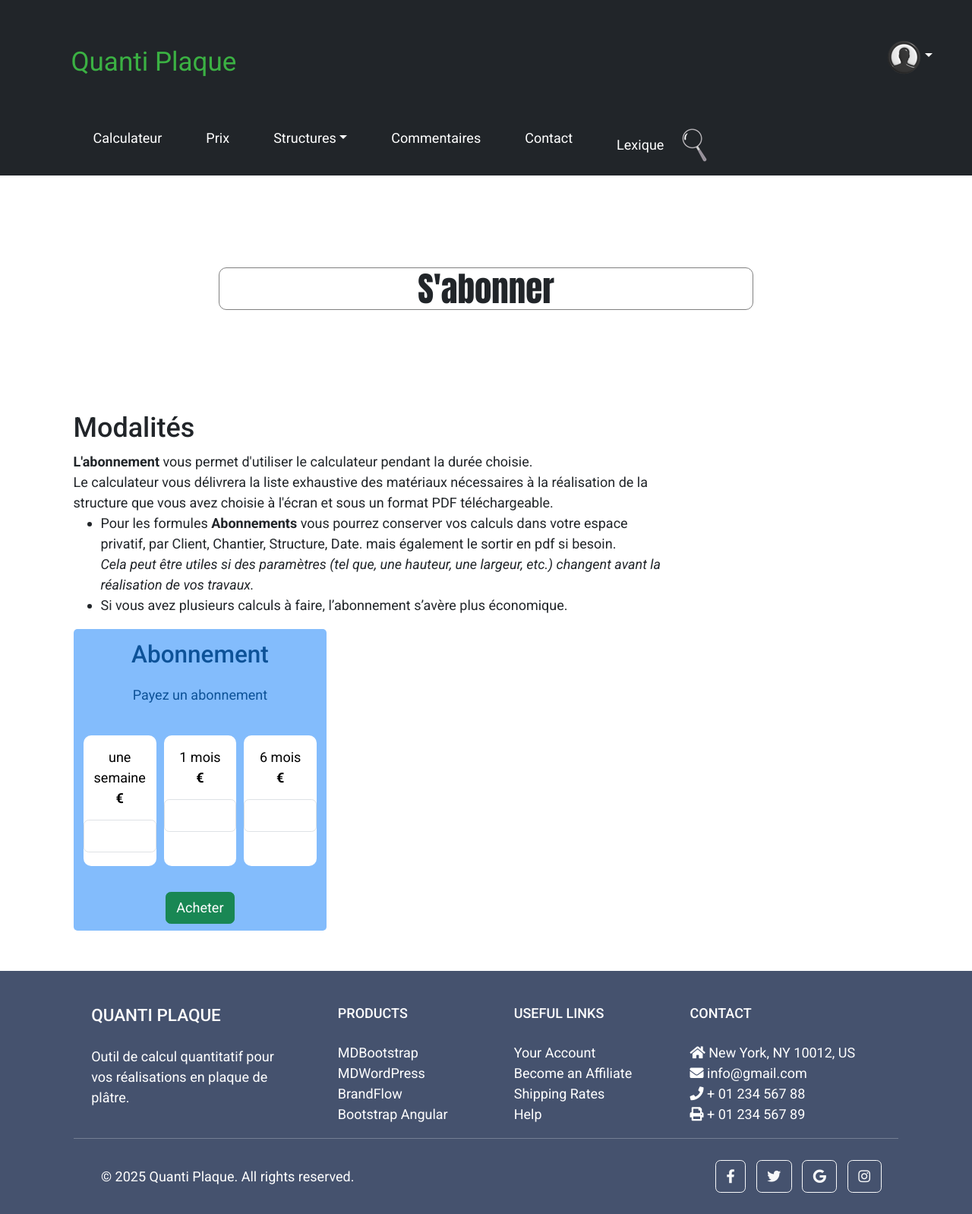
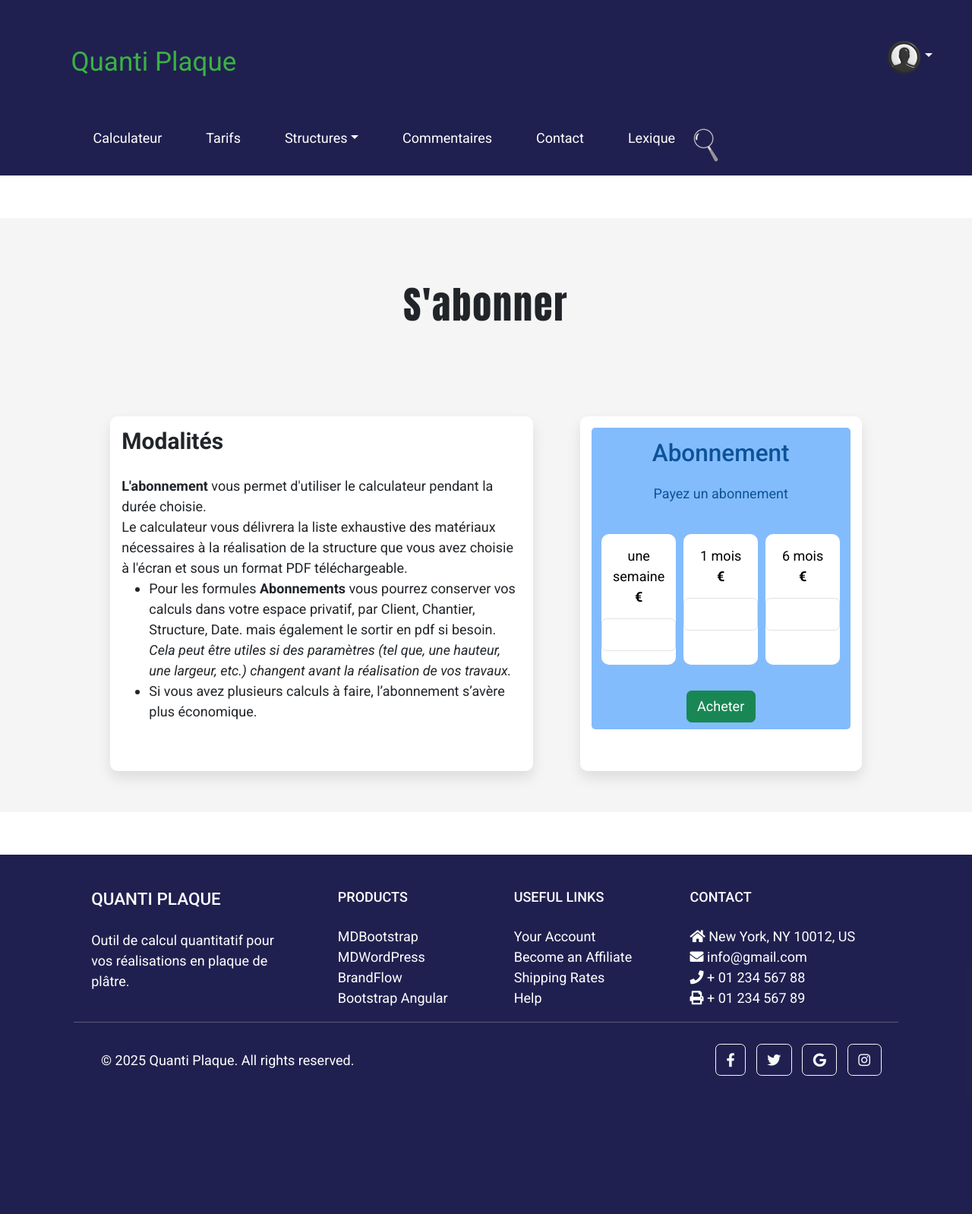
Before and after one commit to EmmanuelBourdier/quanti-mars, a Symfony app: template templates/abonnement/buy_abonnement.html.twig in a window 1280 px wide. Shown: the whole page at 76% size. After the commit the page ends 1416 px from the top, so only its background shows below. Run offline with Twig, Linux system fonts and the light colour scheme; the template is opened without the code that fills it, so the values that code supplies are empty; form fields are guessed from the names that the template uses; style sheets or scripts are compiled from the project's sources; some libraries are stand-ins or nearby versions.

Commit message:
Auto stash before rebase of "main" onto "origin/main"

```diff
--- a/assets/styles/style.css
+++ b/assets/styles/style.css
@@ -12,6 +12,27 @@ body {
 }
 
 /*color*/
+
+/* differents bleu ajout le 9/4/25 */
+
+.bg-bleu-ma{
+  background-color: #114e;
+}
+.bg-bleu-roi{
+  background-color: #0c42c0;
+}
+.bg-bleu-roi{
+  background-color: #2128f5;
+}
+.bg-bleu-ciel{
+  background-color: #39a8ff;
+}
+.bg-bleu-cielc{
+  background-color: #84dbf0;
+}
+
+/* fin ajout  le 9/4/25 */
+
 .bg-grey {
   background-color: #a5b5d1;
   /*avant #93a9bc;*/
@@ -37,6 +58,12 @@ body {
   border-radius: 0px; /*border-radius: 10px*/
   padding: 0px; /*pading de 16px*/
 }
+
+.text-muted{
+  color:grey;
+  font-style: italic ;
+}
+
 
 .transparent {
   background-color: transparent;
@@ -597,7 +624,6 @@ h3.tarif {
 
 .tarif-title {
   display: flex;
-
   font-family: "Anton", sans-serif;
   margin: 40px auto;
   border: 1px solid gray;
@@ -615,25 +641,36 @@ h3.tarif {
 .tarif .container {
   display: flex;
   flex-wrap: wrap;
-  justify-content: space-between;
+  justify-content: space-evenly;
   width: 100%;
-  margin: 13px;
 }
 
 .tarif-left {
+  box-shadow: 0 0.5rem 1rem rgba(0, 0, 0, 0.1);
+  border-radius: 10px;
   display: flex;
   flex-direction: column;
-  justify-content: center;
-  width: 70%;
+  justify-content: start;
   text-align: start;
+  padding: 15px;
+  background-color: white;
 }
 
 .tarif-right {
+  box-shadow: 0 0.5rem 1rem rgba(0, 0, 0, 0.1);
+  border-radius: 10px;
   display: flex;
   justify-content: center;
   align-items: center;
-  width: 30%;
   text-align: center;
+  background-color: white;
+  padding:15px;
+}
+
+.prix-tarif{
+ float:right ;
+ margin-right: 10px;
+
 }
 
 .img-buy {
@@ -655,7 +692,7 @@ h3.tarif {
 }
 
 .card-body {
-  min-height: 223px;
+  min-height: 273px;
 }
 
 .list-comment {
--- a/src/Controller/Admin/UserPackCrudController.php
+++ b/src/Controller/Admin/UserPackCrudController.php
@@ -10,6 +10,7 @@ use EasyCorp\Bundle\EasyAdminBundle\Field\TextEditorField;
 use EasyCorp\Bundle\EasyAdminBundle\Field\TextField;
 use EasyCorp\Bundle\EasyAdminBundle\Config\Actions;
 use EasyCorp\Bundle\EasyAdminBundle\Config\Action;
+use EasyCorp\Bundle\EasyAdminBundle\Field\IntegerField;
 
 class UserPackCrudController extends AbstractCrudController
 {
@@ -32,7 +33,7 @@ class UserPackCrudController extends AbstractCrudController
             AssociationField::new('pack')->setLabel('Pack')->formatValue(function ($value, $entity) {
                 return $entity->getPack()->getName();
             }),
-            TextField::new("credit")->setLabel("Credit")->hideOnForm(),
+            IntegerField::new("credit")->setLabel("Credit")->hideOnForm(),
         ];
     }
 
--- a/templates/abonnement/buy_abonnement.html.twig
+++ b/templates/abonnement/buy_abonnement.html.twig
@@ -1,15 +1,12 @@
 {% extends 'base.html.twig' %}
 
 {% block body %}
-<main class="tarif">
-    <section class="tarif-intro">
-        <h1 class="tarif-title">S'abonner</h1>
-        </div>
-    </section>
-    <section class="tarif-section">
-            <div class="container mx-auto">
-                <div class="tarif-left">
-                <h2 class="tarif-section-title">Modalités</h2>
+<div class="tarif bg-gris py-5">
+    <h1 class="{#tarif-title#}heading-2 mb-5">S'abonner</h1>
+    {#<section class="tarif-section">#}
+    <div class="container mx-auto mt-5">
+        <div class="tarif-left col-md-6 col-sm-12 mt-2">
+            <h2 class="sub-heading-1 mb-4{#tarif-section-title#}">Modalités</h2>
             <p><strong> L'abonnement</strong>  vous permet d'utiliser le calculateur pendant la durée choisie.</p>
             <p>Le calculateur vous délivrera la liste exhaustive des matériaux nécessaires à la réalisation de la structure que vous avez choisie
             à l'écran et sous un format PDF téléchargeable.
@@ -22,7 +19,7 @@
                         <li>Si vous avez plusieurs calculs à faire, l’abonnement s’avère plus économique.</li>
                 </ul>
         </div>
-                <div class="tarif-right">
+        <div class="tarif-right col-md-4 col-sm-12 mt-2">
             <div class="prix-cube pack d-flex flex-column text-center">
                 <div class="prix-header">
                     <h3 class="prix-text-bold">Abonnement</h3>
@@ -31,17 +28,14 @@
                 {{ form_start(form) }}
                 <div class="prix-liste">
                     <div class="items-prix">
-
                         <p>une semaine <br><span class="prix">{{abonnements[0].price}} €</span></p>
                         {{ form_widget(form.abonnement.0) }}
                     </div>
                     <div class="items-prix">
-
                         <p>1 mois <br><span class="prix">{{abonnements[1].price}} €</span></p>
                         {{ form_widget(form.abonnement.1) }}
                     </div>
                     <div class="items-prix">
-
                         <p>6 mois <br><span class="prix">{{abonnements[2].price}} €</span></p>
                         {{ form_widget(form.abonnement.2) }}
                     </div>
@@ -51,7 +45,6 @@
             </div>
         </div>
     </div>
-        </section>
-</main>
-
+    {#</section>#}
+</div>
 {% endblock %}
--- a/templates/base/footer.html.twig
+++ b/templates/base/footer.html.twig
@@ -1,6 +1,6 @@
 <footer
-          class="text-center text-lg-start text-white"
-          style="background-color: #45526e"
+          class="text-center text-lg-start text-white bg-bleu-ma"
+
           >
     <!-- Grid container -->
     <div class="container p-4 pb-0">
--- a/templates/base/header.html.twig
+++ b/templates/base/header.html.twig
@@ -1,5 +1,5 @@
 <header>
-    <nav class="navbar navbar-expand navbar-first bg-dark" data-bs-theme="dark">
+    <nav class="navbar navbar-expand navbar-first bg-bleu-ma" >
         <div class="container-fluid d-flex justify-content-between align-items-center">
         <div class="header-logo">
             <a class="logo" href="{{ path('app_home') }}">
@@ -26,7 +26,7 @@
             </ul>
         </div>
     </nav>
-    <nav class="navbar navbar-expand-lg bg-dark" data-bs-theme="dark">
+    <nav class="navbar navbar-expand-lg bg-bleu-ma" >
   <div class="container-fluid mx-auto">
 
     <button class="navbar-toggler" type="button" data-bs-toggle="collapse" data-bs-target="#navbarColor02" aria-controls="navbarColor02" aria-expanded="false" aria-label="Toggle navigation">
@@ -39,7 +39,7 @@
           <a class="nav-link" href="{{ path('app_calcul') }}">Calculateur</a>
         </li>
         <li class="nav-item mx-5">
-          <a class="nav-link" href="{{ path('app_buy') }}">Prix</a>
+          <a class="nav-link" href="{{ path('app_buy') }}">Tarifs</a>
         </li>
         <li class="nav-item dropdown mx-5">
           <a class="nav-link dropdown-toggle" data-bs-toggle="dropdown" href="#" role="button" aria-haspopup="true" aria-expanded="false">Structures</a>
@@ -58,12 +58,10 @@
         </li>
         <li class="nav-item mx-5">
         <a class="nav-link" href="{{ path('app_lexic') }}">
-        <button class="transparent d-inline-flex align-items-center " >Lexique  <img src="{{ asset('build/images/loupe.png') }}" alt="loupe"></button>
+        <button class="transparent d-inline-flex  " >Lexique  <img src="{{ asset('build/images/loupe.png') }}" alt="loupe"></button>
         </a>
         </li>
       </ul>
-
-
   </div>
 </nav>
 </header>
--- a/templates/components/section-prix.html.twig
+++ b/templates/components/section-prix.html.twig
@@ -14,7 +14,7 @@
                     <p class="prix-text">Solutions idéales pour vos calculs
                     {#Payez en une fois pour 1 à 10 calculs.#}</p>
                 </div>
-                <a href="{{ path('app_buy') }}" class="prix-link" >
+                <a href="{{ path('app_pack_buy') }}" class="prix-link" >
                 <div class="prix-liste">
                     <div class="items-prix"><p>A l'unité <br><span class="prix">{{packs[0].price}} €</span></p></div>
                     <div class="items-prix"><p>Pack de 3 <br><span class="prix">{{packs[1].price}} €</span></p></div>
@@ -27,7 +27,7 @@
                     <h3 class="py-2" >Abonnements</h3>
                     <p class="prix-text">Selon vos besoins.</p>
                 </div>
-                <a href="{{ path('app_buy') }}" class="prix-link" >
+                <a href="{{ path('app_abonnement_buy') }}" class="prix-link" >
                 <div class="prix-liste">
                     <div class="items-prix"><p>1 semaine<br><span class="prix">{{abonnements[0].price}} €</span></p></div>
                     <div class="items-prix"><p> 1 mois <br><span class="prix">{{abonnements[1].price}} €</span></p></div>
```
Also changed, not shown: templates/abonnement/abonnement_summary.html.twig (+22 -22 lines), templates/pack/buy_pack.html.twig (+6 -10 lines), templates/pack/pack_summary.html.twig (+12 -17 lines). Lines whose indentation alone changed are shown as unchanged.
